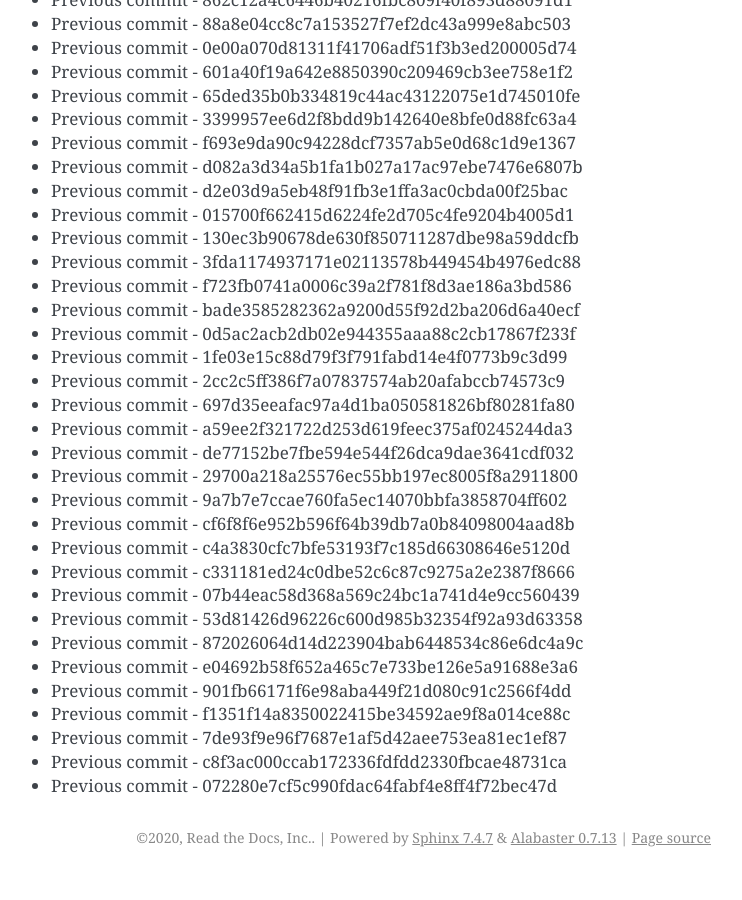
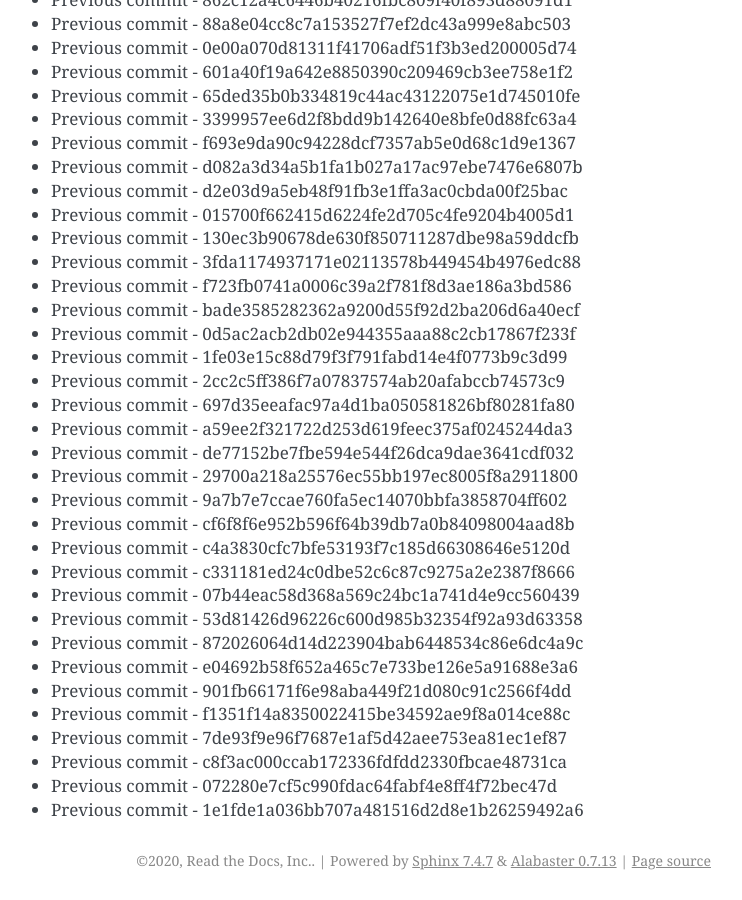
Before and after one commit to readthedocs/rtd-git-stresstest, a Sphinx documentation site: the page built from docs/updates.rst, in a window 1280 px wide and 900 px high, scrolled down 37921 px. Shown: the whole window, without its empty margins (399-1141 px from the left). Built offline with Sphinx 7.4.7, drawn with Linux system fonts in a browser that asks for light colours; before the commit the page ends 38798 px from its top, so only the background shows below that.

Commit message:
Generating commit from previous: 1e1fde1a036bb707a481516d2d8e1b26259492a6

```diff
--- a/docs/updates.rst
+++ b/docs/updates.rst
@@ -1625,3 +1625,4 @@ It can be tested for any performance characteristics.
 * Previous commit - 7de93f9e96f7687e1af5d42aee753ea81ec1ef87
 * Previous commit - c8f3ac000ccab172336fdfdd2330fbcae48731ca
 * Previous commit - 072280e7cf5c990fdac64fabf4e8ff4f72bec47d
+* Previous commit - 1e1fde1a036bb707a481516d2d8e1b26259492a6
```
